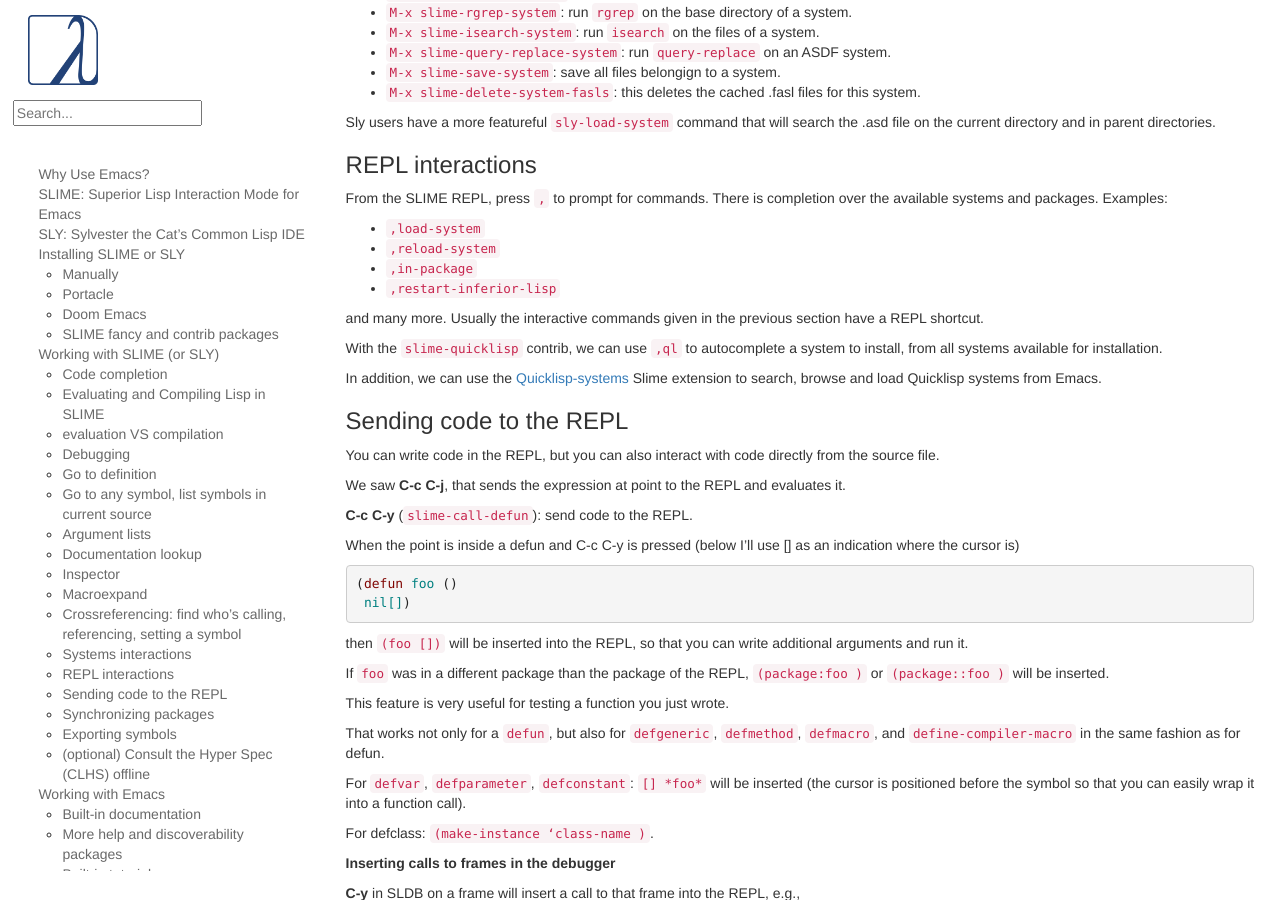
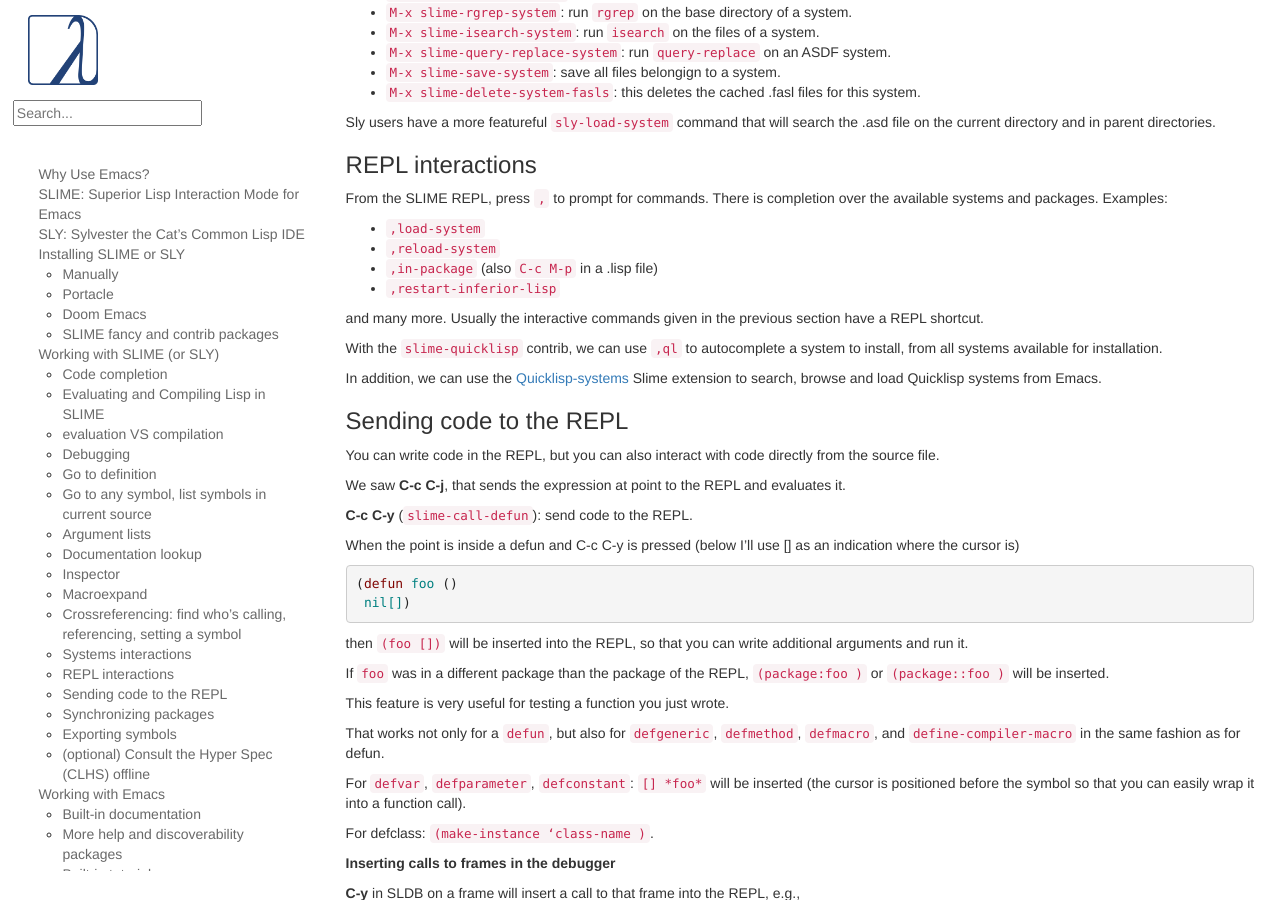
Before and after one commit to LispCookbook/cl-cookbook, a Jekyll site: the page built from emacs-ide.md, in a window 1280 px wide and 900 px high, scrolled down 7560 px. Built offline with Jekyll 4.4.1, drawn with Linux system fonts in a browser that asks for light colours.

Commit message:
emacs: C-c M-p to change REPL package from a lisp file

```diff
--- a/emacs-ide.md
+++ b/emacs-ide.md
@@ -379,7 +379,7 @@
 
 - `,load-system`
 - `,reload-system`
-- `,in-package`
+- `,in-package` (also `C-c M-p` in a .lisp file)
 - `,restart-inferior-lisp`
 
 and many more. Usually the interactive commands given in the previous section have a REPL shortcut.
```
